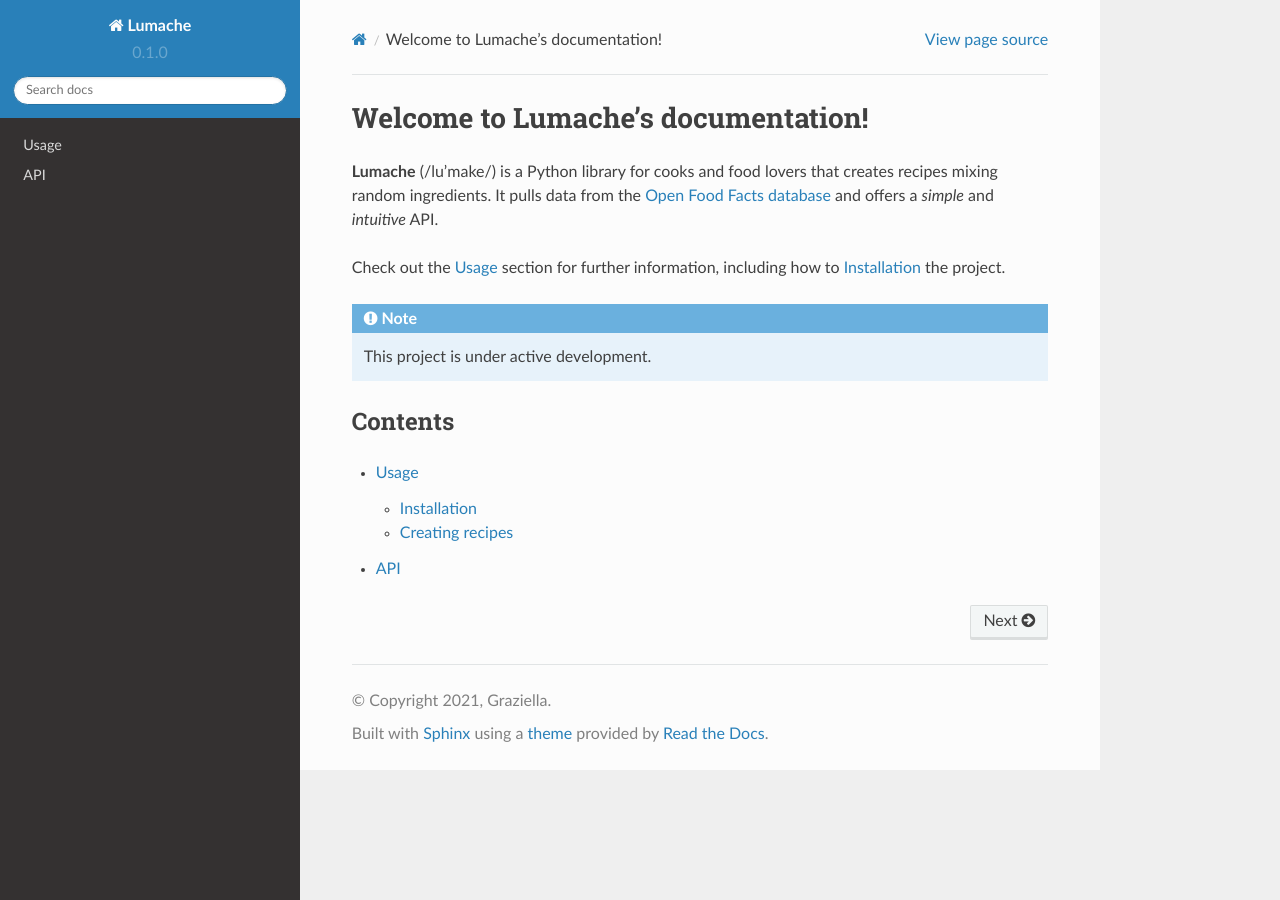
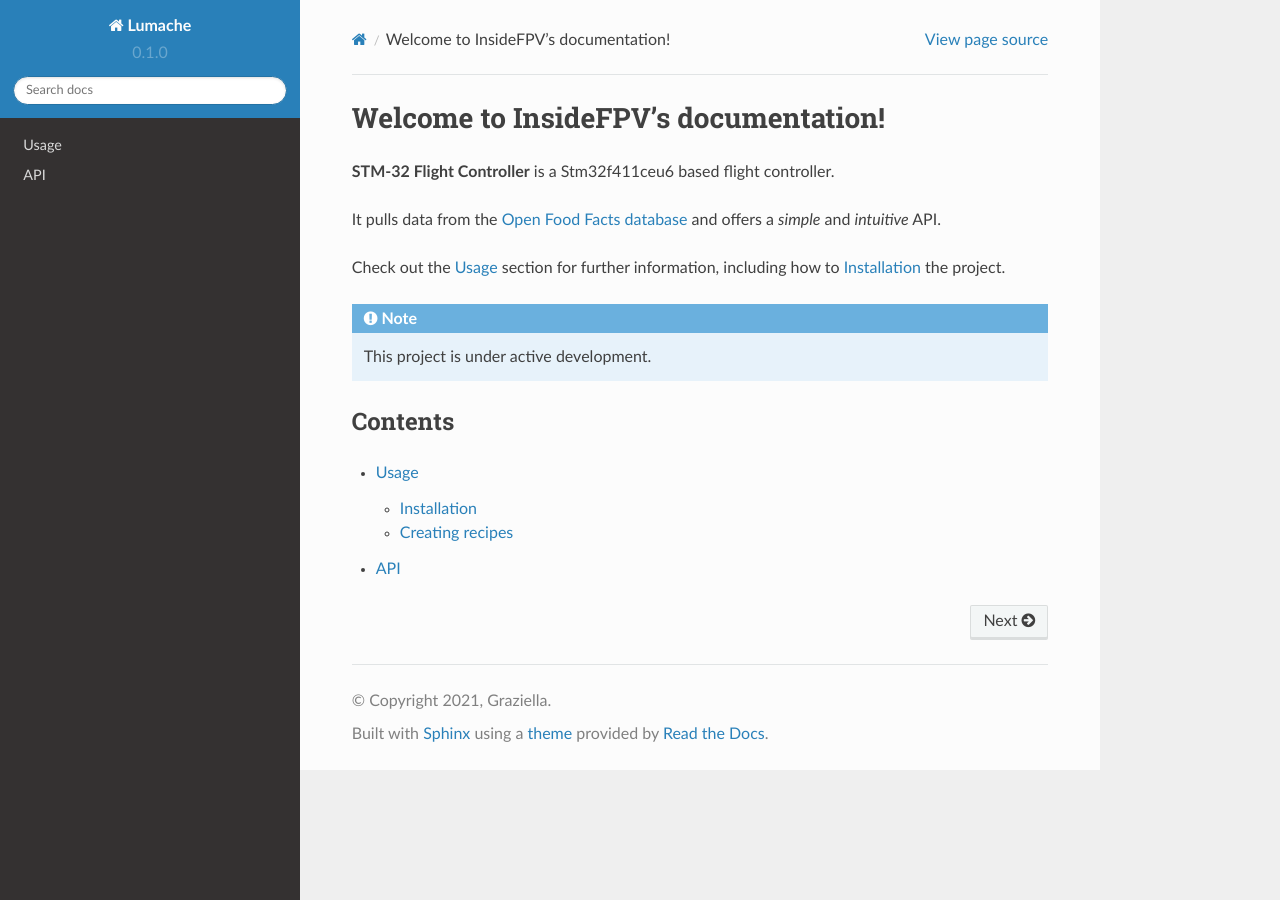
Before and after one commit to Aks132/Flightcontroller, a Sphinx documentation site: the page built from docs/source/index.rst, in a window 1280 px wide. Built offline with Sphinx 7.4.7 and the Read the Docs theme 2.0.0, drawn with Linux system fonts in a browser that asks for light colours.

Commit message:
Update index.rst

```diff
--- a/docs/source/index.rst
+++ b/docs/source/index.rst
@@ -1,8 +1,8 @@
-Welcome to Lumache's documentation!
+Welcome to InsideFPV's documentation!
 ===================================
 
-**Lumache** (/lu'make/) is a Python library for cooks and food lovers
-that creates recipes mixing random ingredients.
+**STM-32 Flight Controller** is a Stm32f411ceu6 based flight controller.
+
 It pulls data from the `Open Food Facts database <https://world.openfoodfacts.org/>`_
 and offers a *simple* and *intuitive* API.
 
```
